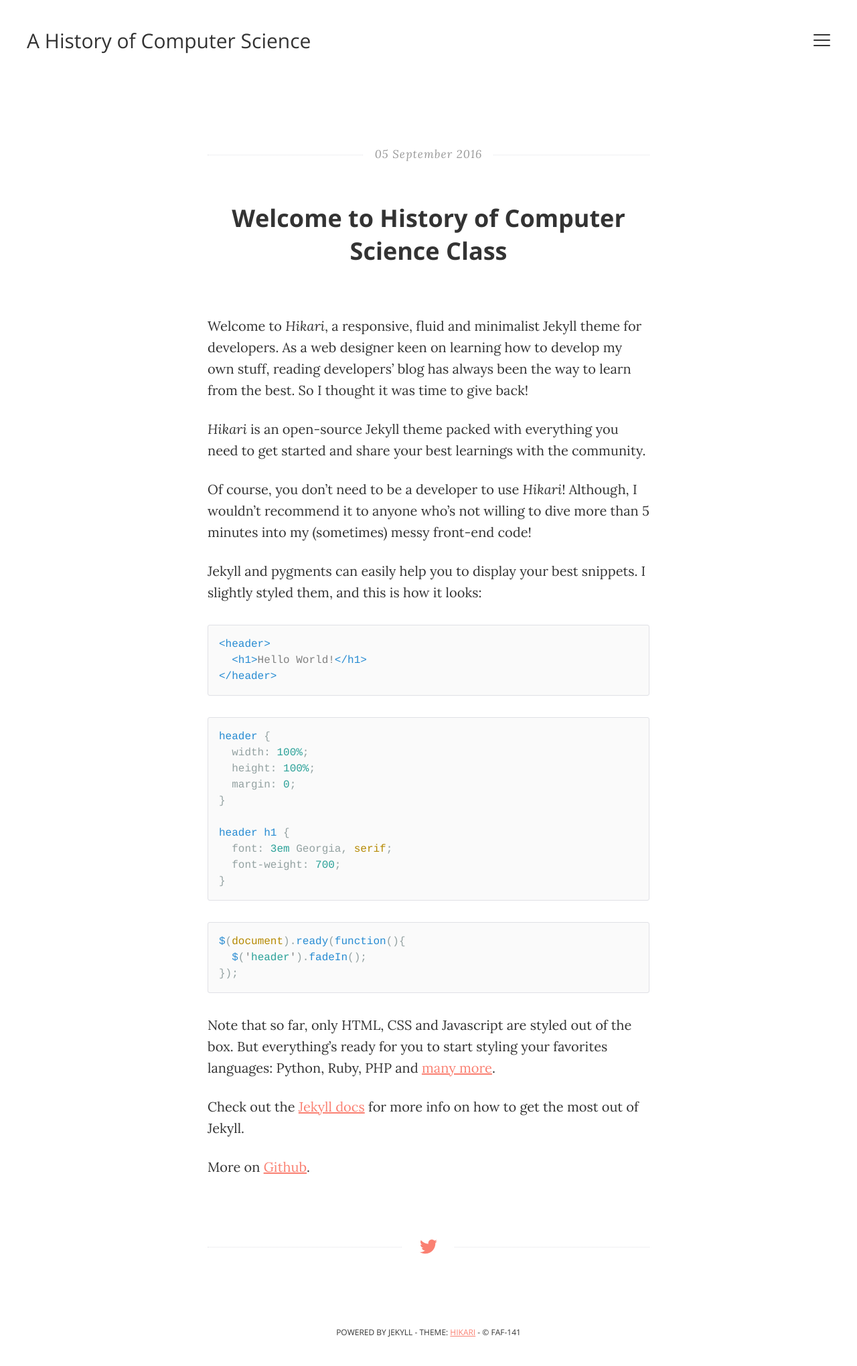
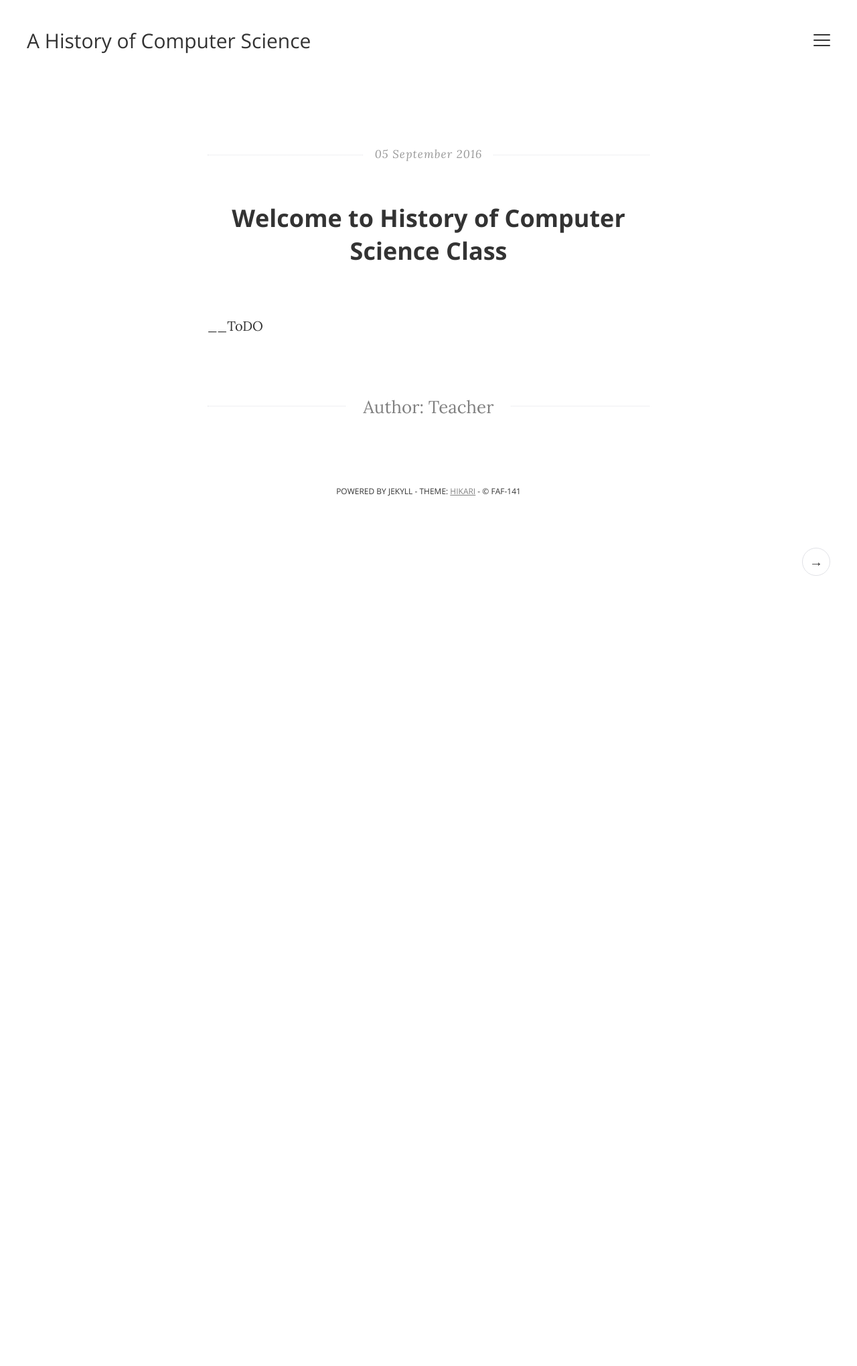
Before and after one commit to historyofcs/historyofcs.github.io, a Jekyll site: the page built from _posts/2016-09-05-welcome-to-history-of-computer-science-class.markdown, in a window 1280 px wide. Shown: the whole page at 67% size. Built offline with Jekyll 4.4.1, drawn with Linux system fonts in a browser that asks for light colours; comment, search, counter and statistics services are not loaded; after the commit the page ends 900 px from its top, so only the background shows below that.

```diff
--- a/_layouts/post.html
+++ b/_layouts/post.html
@@ -16,9 +16,10 @@
     <div itemprop="articleBody">
       {{ content }}
     </div>
-    <div class="feat share">
-      <a href="http://twitter.com/share" class="popup">
-        <span class="icon-twitter"></span>
+    <div class="feat page-author">
+      <a href="https://www.facebook.com/michael.vlas?fref=ts" class="popup">
+        Author:
+        <span>{{page.author}}</span>
       </a>
     </div>
     {% if page.next %}
--- a/_posts/2016-09-05-welcome-to-history-of-computer-science-class.markdown
+++ b/_posts/2016-09-05-welcome-to-history-of-computer-science-class.markdown
@@ -2,44 +2,7 @@
 layout: post
 title:  "Welcome to History of Computer Science Class"
 date:   2016-09-05 16:57:51
+author: "Teacher"
 comments: true
 ---
-
-Welcome to *Hikari*, a responsive, fluid and minimalist Jekyll theme for developers. As a web designer keen on learning how to develop my own stuff, reading developers' blog has always been the way to learn from the best. So I thought it was time to give back!
-
-*Hikari* is an open-source Jekyll theme packed with everything you need to get started and share your best learnings with the community.
-
-Of course, you don't need to be a developer to use *Hikari*! Although, I wouldn't recommend it to anyone who's not willing to dive more than 5 minutes into my (sometimes) messy front-end code!
-
-Jekyll and pygments can easily help you to display your best snippets. I slightly styled them, and this is how it looks:
-
-{% highlight html %}
-<header>
-  <h1>Hello World!</h1>
-</header>
-{% endhighlight %}
-
-{% highlight css %}
-header {
-  width: 100%;
-  height: 100%;
-  margin: 0;
-}
-
-header h1 {
-  font: 3em Georgia, serif;
-  font-weight: 700;
-}
-{% endhighlight %}
-
-{% highlight js %}
-$(document).ready(function(){
-  $('header').fadeIn();
-});
-{% endhighlight %}
-
-Note that so far, only HTML, CSS and Javascript are styled out of the box. But everything's ready for you to start styling your favorites languages: Python, Ruby, PHP and [many more](http://rubygems.org/gems/pygments.rb).
-
-Check out the [Jekyll docs](http://jekyllrb.com) for more info on how to get the most out of Jekyll.
-
-More on [Github](https://github.com/mojombo/jekyll).
+__ToDO
--- a/_scss/base/_variables.scss
+++ b/_scss/base/_variables.scss
@@ -1,6 +1,6 @@
 // Colors
 
-$main-color:        salmon;  // change this color for further customization
+$main-color:        #808080;  // change this color for further customization
                                       // I like http://colours.neilorangepeel.com/! Making colors semantic too ;)
 
 $bg-color:          white; // background-color
--- a/_scss/pages/_posts.scss
+++ b/_scss/pages/_posts.scss
@@ -49,7 +49,7 @@
     letter-spacing: 1px;
   }
 
-  .share {
+  .page-author {
     margin: $spacing-l auto;
   }
 
```
Also changed, not shown: _posts/2016-09-27-simulating-the-war.markdown (added, +50 -0 lines), 5 other files.
